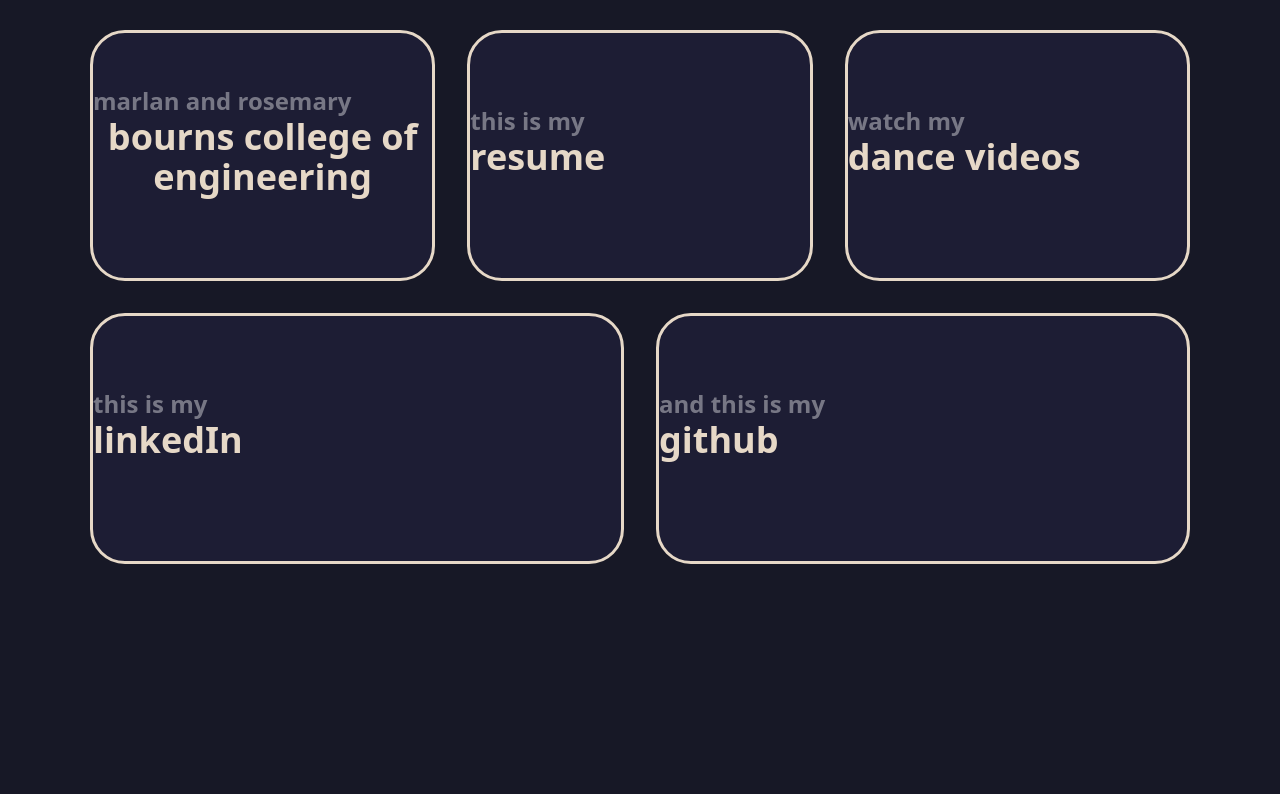
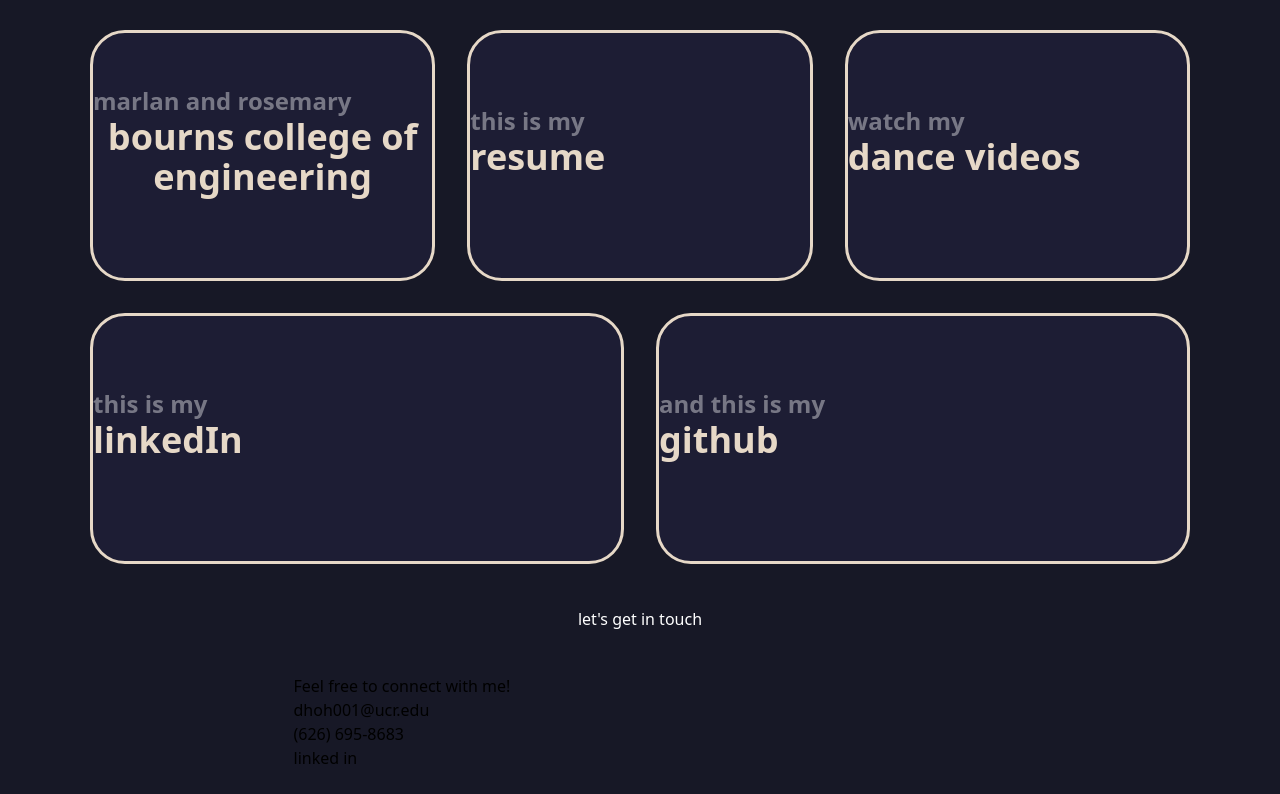
Before and after one commit to dillonhoh/Personal-Website, a React (Vite) app: page / in a window 1280 px wide. Shown: the part 1062-1856 px from the top of the page. Before the commit the page ends 1626 px from the top, so only its background shows below. Built offline with nearby package versions, Linux system fonts and the light colour scheme.

Commit message:
added form outline

```diff
--- a/src/App.jsx
+++ b/src/App.jsx
@@ -5,6 +5,7 @@
 import LifeWheel from './components/LifeWheel.jsx'
 import Intro from './components/Intro.jsx'
 import ButtonMap from './components/ButtonMap.jsx';
+import ContactDisplay from './components/ContactDisplay';
 
 export default function App() {
   return (
@@ -12,6 +13,7 @@
       <LifeWheel />
       <Intro />
       <ButtonMap />
+      <ContactDisplay />
     </div>
   )
 };
--- /dev/null
+++ b/src/components/ContactDisplay.jsx
@@ -0,0 +1,23 @@
+export default function ContactDisplay(){
+
+
+    return(
+        <>
+            <div className="title">let's get in touch</div>
+            <div className="body">
+                    <h1>Feel free to connect with me!</h1>
+                    <h1>dhoh001@ucr.edu</h1>
+                    <h1>(626) 695-8683</h1>
+                    <a> linked in</a>
+                <form>
+                    <h1></h1>
+                    <input type="text" id="name"/>
+                    <input type="text" id="email"/>
+                    <input type="text"id="message"/>
+                    <h1></h1>
+                    </form>
+                    </div>
+        </>
+
+    )
+}
```
